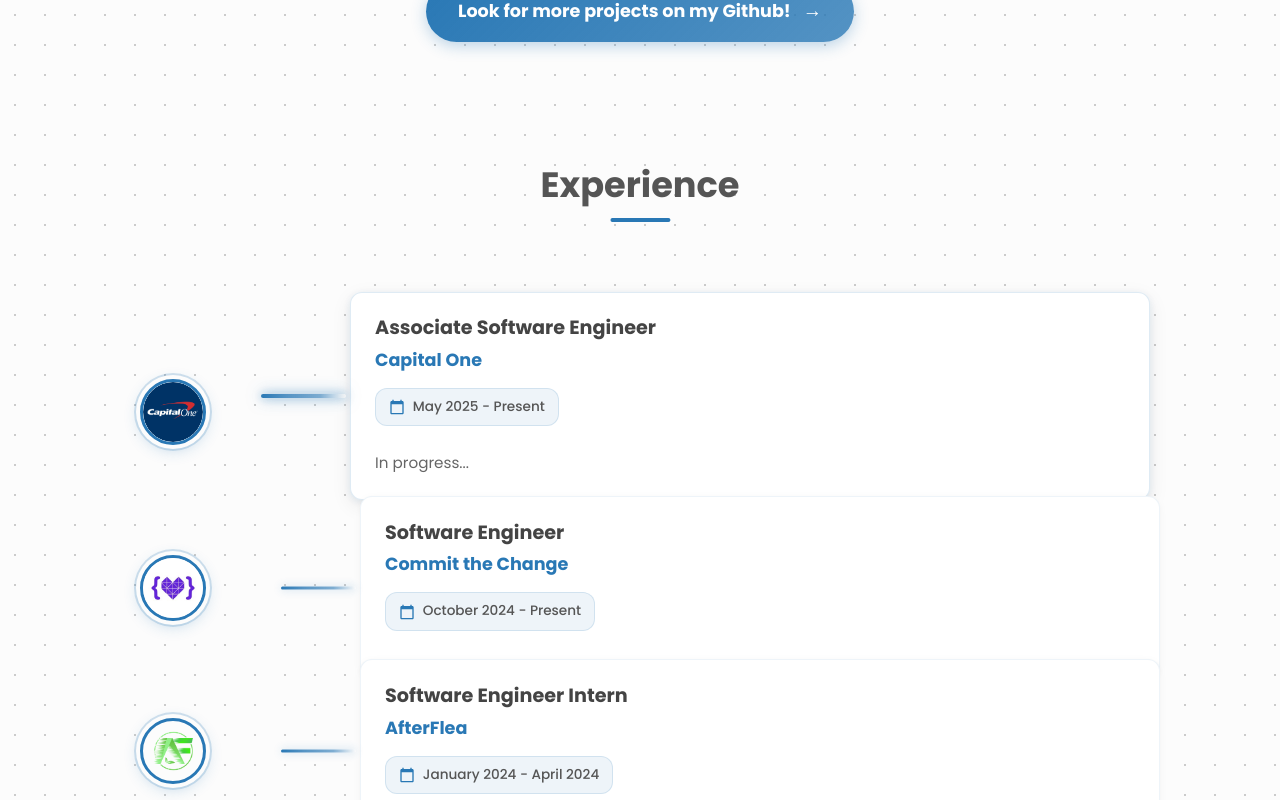
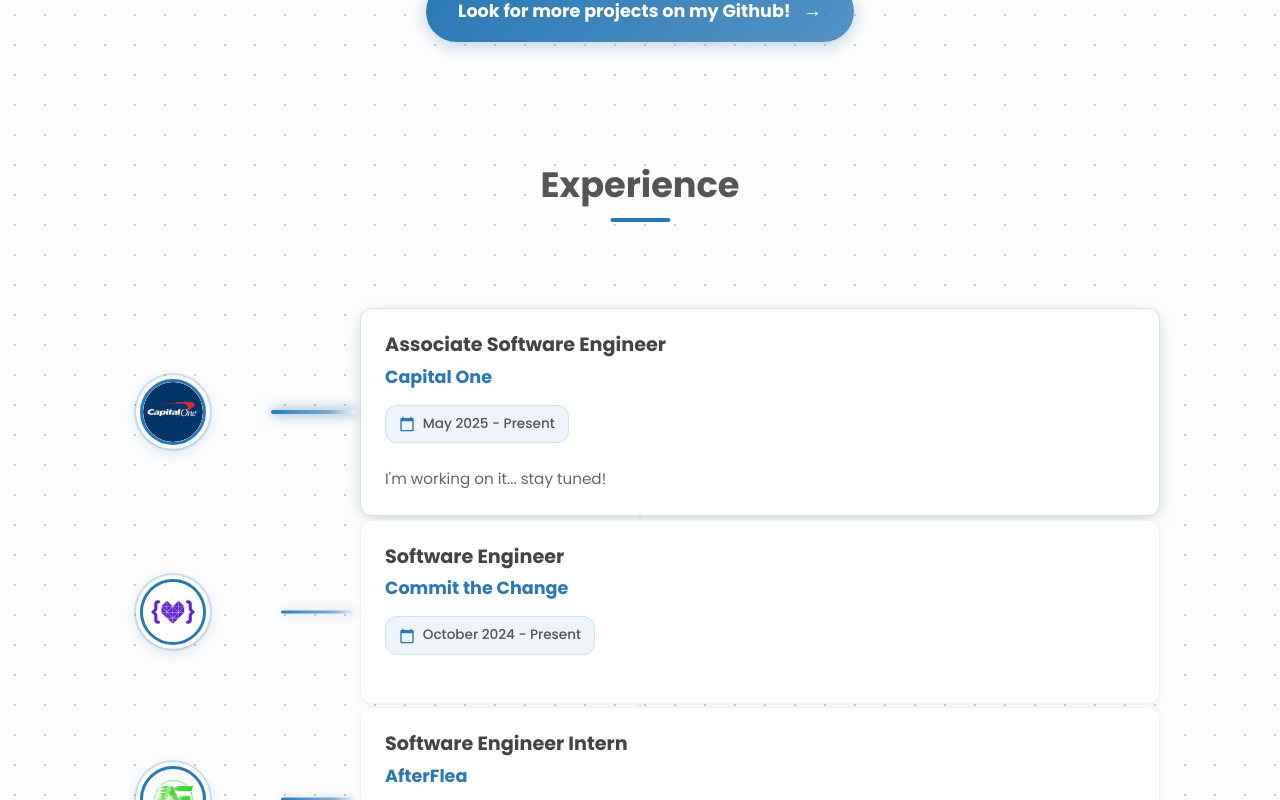
Before and after one commit to colet0227/colet0227.github.io, a React (Create React App) app: page / in a window 1280 px wide. In both pictures the pointer is over the element 759 px from the left and 399 px from the top of the page. Built offline with nearby package versions, Linux system fonts and the light colour scheme.

Commit message:
feat: add experience section text and hover effects

```diff
--- a/src/components/Experience/Experience.css
+++ b/src/components/Experience/Experience.css
@@ -47,7 +47,7 @@
 }
 
 .experience__item:last-child {
-  margin-bottom: 0;
+  margin-bottom: 4rem;
 }
 
 /* Clean stacked cards with minimal overlap */
@@ -56,15 +56,15 @@
 }
 .experience__item:nth-child(2) {
   z-index: 20;
-  transform: translateY(-0.5rem);
+  transform: translateY(1rem);
 }
 .experience__item:nth-child(3) {
   z-index: 30;
-  transform: translateY(-1rem);
+  transform: translateY(2rem);
 }
 .experience__item:nth-child(4) {
   z-index: 40;
-  transform: translateY(-1.5rem);
+  transform: translateY(3rem);
 }
 
 /* Cards positioned to fit within container */
@@ -87,55 +87,14 @@
   overflow: visible;
 }
 
-/* Individual company hover effects - card hover only */
-
-/*
-=== INDIVIDUAL COMPANY HOVER EFFECTS ===
-Edit each one separately to customize movement and intensity
-*/
-
-/* Capital One hover (1st card) - clean effect */
-.experience__item:nth-child(1) .experience__content:hover {
-  transform: translateX(110px) translateY(-1.0rem);
-  border-color: rgba(var(--clr-primary-rgb), 0.15);
+/* Unified hover effects for all cards - expand in place */
+.experience__content:hover {
+  transform: translateX(120px);
+  border-color: rgba(var(--clr-primary-rgb), 0.2);
   box-shadow:
     0 6px 20px rgba(0, 0, 0, 0.08),
     0 2px 8px rgba(var(--clr-primary-rgb), 0.1);
   z-index: 100;
-}
-
-/* Commit the Change hover (2nd card) - strong effect */
-.experience__item:nth-child(2) .experience__content:hover {
-  transform: translateX(110px) translateY(-1.0rem);
-  border-color: rgba(var(--clr-primary-rgb), 0.2);
-  box-shadow:
-    0 8px 25px rgba(0, 0, 0, 0.1),
-    0 3px 12px rgba(var(--clr-primary-rgb), 0.12);
-  z-index: 100;
-}
-
-/* AfterFlea hover (3rd card) - cool effect */
-.experience__item:nth-child(3) .experience__content:hover {
-  transform: translateX(110px) translateY(-1.0rem);
-  border-color: rgba(var(--clr-primary-rgb), 0.15);
-  box-shadow:
-    0 6px 20px rgba(0, 0, 0, 0.08),
-    0 2px 8px rgba(var(--clr-primary-rgb), 0.1);
-  z-index: 100;
-}
-
-/* UC Irvine hover (4th card) - subtle effect */
-.experience__item:nth-child(4) .experience__content:hover {
-  transform: translateX(110px) translateY(-1.0rem);
-  border-color: rgba(var(--clr-primary-rgb), 0.12);
-  box-shadow:
-    0 5px 15px rgba(0, 0, 0, 0.06),
-    0 2px 6px rgba(var(--clr-primary-rgb), 0.08);
-  z-index: 100;
-}
-
-/* Generic fallback hover (if needed) */
-.experience__content:hover {
   transition: all 0.15s ease-out;
 }
 
@@ -164,11 +123,8 @@
 
 /* Removed arrow tip for cleaner look */
 
-/* Enhanced line hover effects */
-.experience__item:nth-child(1) .experience__content:hover::after,
-.experience__item:nth-child(2) .experience__content:hover::after,
-.experience__item:nth-child(3) .experience__content:hover::after,
-.experience__item:nth-child(4) .experience__content:hover::after {
+/* Enhanced line hover effects - unified for all cards */
+.experience__content:hover::after {
   opacity: 1;
   width: 85px;
   left: -90px;
@@ -232,7 +188,7 @@
 
 /* Header gets subtle enhancement on hover */
 .experience__content:hover .experience__header {
-  transform: translateY(-1px);
+  /* No vertical movement - just transition */
 }
 
 .experience__story {
@@ -241,14 +197,12 @@
   opacity: 0;
   overflow: hidden;
   transition: all 0.2s ease-out;
-  transform: translateY(-5px);
 }
 
 /* Story reveal on hover */
 .experience__content:hover .experience__story {
-  max-height: 200px;
+  max-height: 400px;
   opacity: 1;
-  transform: translateY(0);
 }
 
 .experience__position {
@@ -309,22 +263,10 @@
 
   /*
   === TABLET RESPONSIVE HOVERS ===
-  Fast and clean effects
+  Unified hover effect for all cards
   */
-  .experience__item:nth-child(1) .experience__content:hover {
-    transform: translateX(80px) translateY(-0.4rem) scale(1.005);
-  }
-
-  .experience__item:nth-child(2) .experience__content:hover {
-    transform: translateX(80px) translateY(-0.8rem) scale(1.01);
-  }
-
-  .experience__item:nth-child(3) .experience__content:hover {
-    transform: translateX(80px) translateY(-1.2rem) scale(1.005);
-  }
-
-  .experience__item:nth-child(4) .experience__content:hover {
-    transform: translateX(80px) translateY(-1.6rem) scale(1.005);
+  .experience__content:hover {
+    transform: translateX(80px) scale(1.005);
   }
 
   .experience__content::after {
--- a/src/portfolio.js
+++ b/src/portfolio.js
@@ -139,7 +139,7 @@
     name: 'Capital One',
     description: 'May 2025 - Present',
     position: 'Associate Software Engineer',
-    story: 'In progress... ',
+    story: 'I\'m working on it... stay tuned!',
     stack: [],
     sourceCode: '',
     livePreview: '',
@@ -148,7 +148,7 @@
     name: 'Commit the Change',
     description: 'October 2024 - Present',
     position: 'Software Engineer',
-    story: 'I engineered a React web app for La Peña Cultural Center that reduced administrative hours by 60% and manages 50+ monthly events.',
+    story: 'At Commit the Change, I worked on a transformative project for La Peña Cultural Center, a super cool nonprofit that hosts cultural events and workshops in the Bay Area. What started as a technical challenge became a mission to streamline their operations and amplify their cultural impact. I helped engineer a comprehensive React-based web application that revolutionized their administrative workflow, reducing manual processing time by 60% while also managing over 50 monthly bookings. The project involved building robust RESTful API endpoints using Node.js, Express, and PostgreSQL to handle complex invoicing, room bookings, and client data management. I spent a ton of time translating high-fidelity Figma designs into pixel-perfect, responsive interfaces that prioritized user experience across authentication, invoicing, and event scheduling systems. I also optimized the invoice calculation logic to accurately apply booking-specific adjustments and automated inventory tracking, saving the organization 10 ish hours of manual work each month so they can focus on what matters most - fostering that cultural community.',
     stack: [],
     sourceCode: '',
     livePreview: '',
@@ -157,7 +157,7 @@
     name: 'AfterFlea',
     description: 'January 2024 - April 2024',
     position: 'Software Engineer Intern',
-    story: 'I redesigned the landing page for this AI startup and enhanced messaging functionality, boosting user engagement by 30% and supporting 100+ user personas.',
+    story: 'During my internship at Afterflea, I contributed to an innovative platform that reimagines how people connect and communicate online. The experience was particularly exciting because I was working on cutting-edge technology that helps users create and manage multiple digital personas for different aspects of their lives. A large focus of mine was redesigning the landing page using React and JavaScript, where I applied modern UI/UX principles to create a more engaging first impression - the results were also tangible: we saw a 30% increase in user engagement reflected through new waitlist sign-ups. I also dove deep into backend development, building RESTful API routes using Express and integrating MongoDB to enhance the platform\'s messaging functionality. This work was crucial in supporting communication for over 100 unique user personas on the platform. Additionally, I took on a design role, creating detailed mockups in Figma for the platform\'s user feed feature. What made this particularly valuable was the collaborative feedback process - I worked closely with early testers to gather insights and iterate on the design, ensuring we built something that truly served users\' needs rather than just following our initial assumptions.',
     stack: [],
     sourceCode: '',
     livePreview: '',
@@ -166,7 +166,7 @@
     name: 'UC Irvine',
     description: 'January 2023 - June 2023',
     position: 'Undergraduate Lab Tutor',
-    story: 'I supported and tutored 50+ students in Python - leveraging graphics, databases, web APIs, and networks.',
+    story: 'As an Lab Assistant at UC Irvine for ICS 32, I had the privilege of guiding over 50 students through their journey of learning Python programming in various computing environments. This role taught me as much about communication and patience as it did about reinforcing my own technical skills - I worked with students on building programs for diverse problem sets, helping them understand not just the syntax and logic of Python, but the broader concepts of computational thinking and problem-solving. What I found most rewarding was introducing students to the vast ecosystem of Python libraries and watching their excitement as they discovered how to leverage powerful modules for practical applications (we really explored everything from graphics using TKinter to working with web APIs and network programming/socket communications). Each tutoring session was different - some students needed help debugging complex logic, others wanted to understand best practices for code organization, and many were curious about how the concepts they were learning connected to real-world software development.',
     stack: [],
     sourceCode: '',
     livePreview: '',
```
